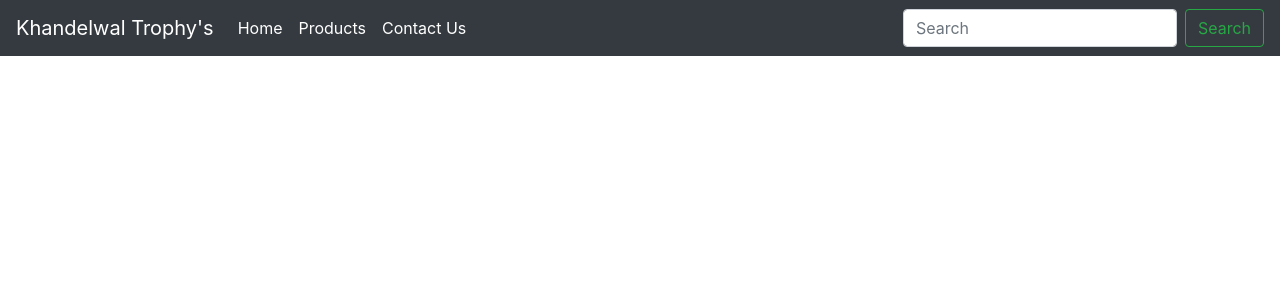
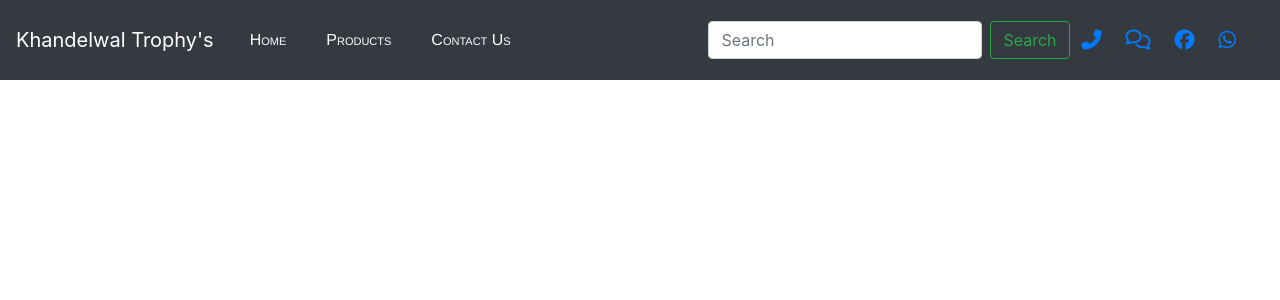
Before and after one commit to prachi-khandelwal/Expand, a Django app: page / in a window 1280 px wide. Shown: the top 300 px of the page. Run offline with Django 3.2, Linux system fonts and the light colour scheme; some libraries are stand-ins or nearby versions.

```diff
--- a/Bussinessapp/static/index.css
+++ b/Bussinessapp/static/index.css
@@ -1,4 +1,12 @@
 
 ul li:hover {
-  background-color: #FF6869;
+  background-color: #f5c542;
+  font-weight: 900;
+
+
 }
+ul li{
+  font-family: Helvetica;
+  padding: 12px;
+  font-variant: small-caps;
+}
--- a/Bussinessapp/templates/base.html
+++ b/Bussinessapp/templates/base.html
@@ -36,10 +36,11 @@
   </button>
   <a class="navbar-brand" href="#">Khandelwal Trophy's</a>
 
+    <!-- NAVBAR ITEMS TO BE COLLAPSED -->
   <div class="collapse navbar-collapse" id="navbarTogglerDemo03">
     <ul class="navbar-nav mr-auto mt-2 mt-lg-0">
       <li class="nav-item active">
-        <a class="nav-link" href="#">Home <span class="sr-only">(current)</span></a>
+        <a class="nav-link" href="{url 'index.html'}">Home <span class="sr-only">(current)</span></a>
       </li>
       <li class="nav-item">
         <a class="nav-link active" href="#" aria-disabled="true">Products</a>
@@ -53,8 +54,17 @@
       <button class="btn btn-outline-success my-2 my-sm-0" type="submit">Search</button>
     </form>
   </div>
+  <div class="justify-content-end navbar-brand">
+    <ul class="navbar-nav inline">
+      <li class="nav-item active"><a data-toggle="tooltip" data-placement="bottom" title="Call" href="tel:9982035408"><i class="fas fa-phone-alt"></i></a></li>
+      <li class="nav-item active"><a data-toggle="tooltip" data-placement="bottom" title="Email" href="mailto:khandelwalfancystore01@gmail.com"><i class="far fa-comments"></i></a></li>
+      <li class="nav-item active"><a data-toggle="tooltip" data-placement="bottom" title="Facebook" href="https://facebook.com" ><i class="fab fa-facebook-f"></i></a></li>
+      <li class="nav-item active"><a data-toggle="tooltip" data-placement="bottom" title="Whatsapp" href="https://api.whatsapp.com/send?phone=919982035408" target="_blank"><i class="fab fa-whatsapp"></i></a></li>
+    </ul>
+  </div>
 </nav>
     </nav>
+    <!-- NAVBAR ENDS -->
   </header>
 
   <body>
```
